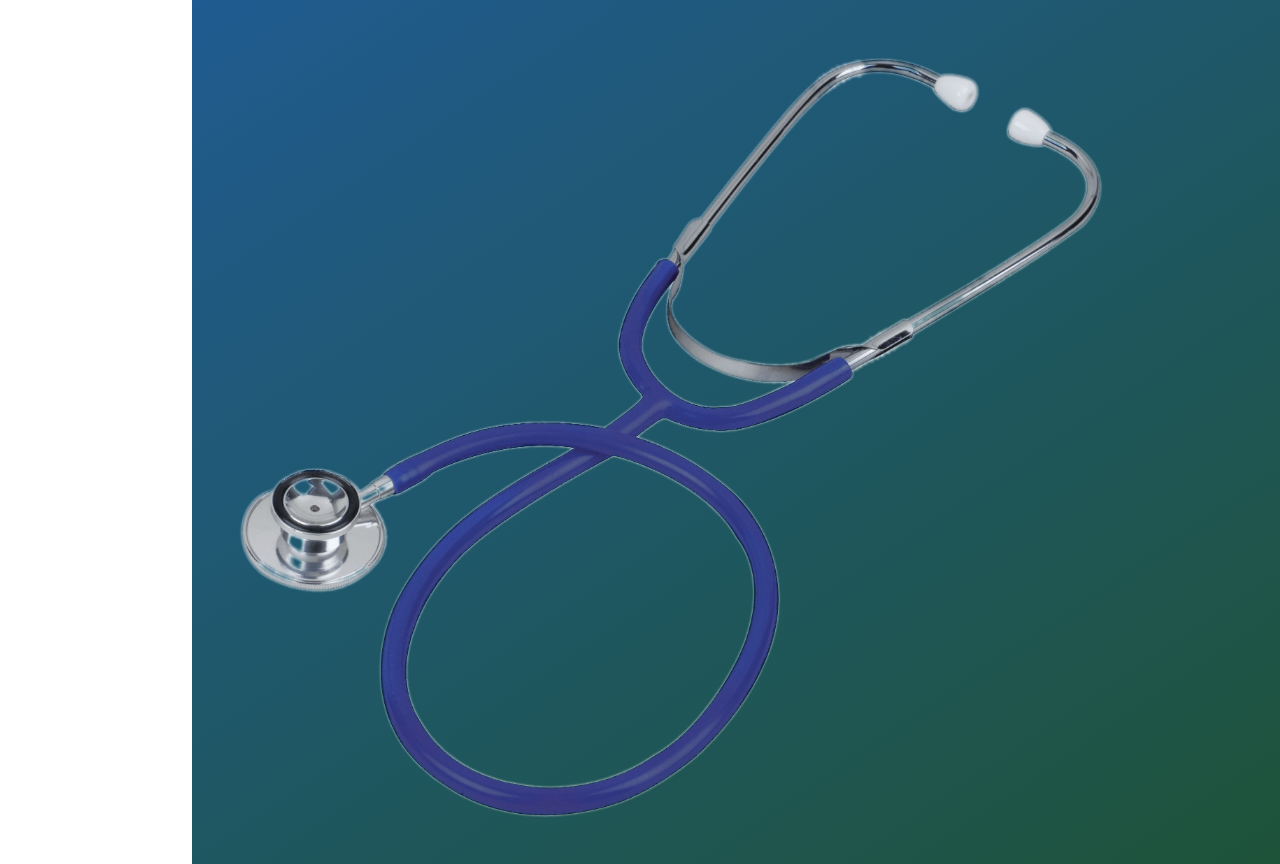
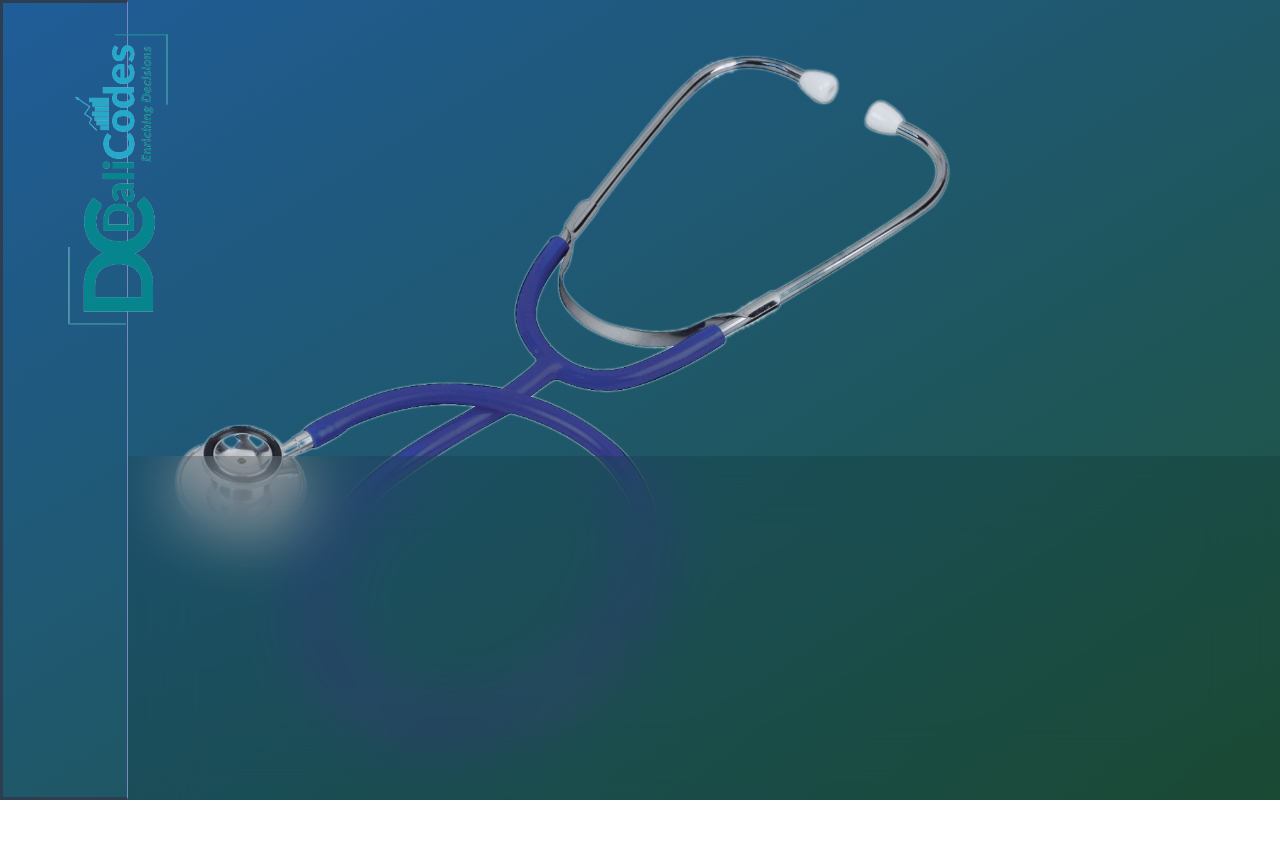
Before and after one commit to DaliDalmas/clinic_management_client, a Vue app: page /#/ in a window 1280 px wide. After the commit the page ends 800 px from the top, so only its background shows below. Built offline with nearby package versions, Linux system fonts and the light colour scheme.

Commit message:
added the glass effect

```diff
--- a/src/App.vue
+++ b/src/App.vue
@@ -1,7 +1,13 @@
 <template>
   <div id="app">
-    <div class="side-pane"></div>
-    <img src="../public/stethoscope.png" alt="stethoscope" />
+    <div class="side-pane">
+      <img src="../public/logo.png" alt="dalicodeslogo" class="logo" />
+    </div>
+    <img
+      src="../public/stethoscope.png"
+      alt="stethoscope"
+      class="stethoscope"
+    />
     <router-view />
   </div>
 </template>
@@ -22,22 +28,40 @@
   min-height: 100vh;
   display: flex;
 }
-img {
+.stethoscope {
   display: absolute;
-  height: 100vh;
+  height: 90vh;
   min-width: 60vw;
   margin: 2rem;
 }
 .side-pane {
-  background: rgb(255, 255, 255);
-  border-right: 2px #7C89C1;
-
-  display: absolute;
+  background: rgba(255, 255, 255, 0);
+  position: relative;
   top: 0;
   bottom: 0;
   left: 0;
-  width: 15vw;
-  min-height: 100vh;
-  z-index: 100;
+  width: 10vw;
+  min-height: 80vh;
+  border-style: solid;
+  border-right-width: thin;
+  border-right-color: #7c89c1;
+  display: block;
+  padding-top: 5rem;
+  padding-right: 5rem;
+}
+.logo {
+  transform: rotate(270deg);
+  height: 12rem;
+  position: absolute;
+  left: -5vw;
+}
+.lower-glass {
+  position: absolute;
+  left: 10vw;
+  right: 0;
+  bottom: 0;
+  height: 43vh;
+  background: rgba(0, 0, 0, 0.103);
+  backdrop-filter: blur(2rem);
 }
 </style>
--- /dev/null
+++ b/src/components/lowerGlass.vue
@@ -0,0 +1,3 @@
+<template>
+  <div class="lower-glass"></div>
+</template>
--- a/src/views/Home.vue
+++ b/src/views/Home.vue
@@ -1,10 +1,11 @@
 <template>
-  <div class="home"></div>
+  <div class="home"><LowerGlass /></div>
 </template>
 
 <script>
+import LowerGlass from "../components/lowerGlass.vue";
 export default {
   name: "Home",
-  components: {},
+  components: { LowerGlass },
 };
 </script>
```
Also changed, not shown: public/logo.png (added), 1 other file (tests, documents, lock files or other folders).
